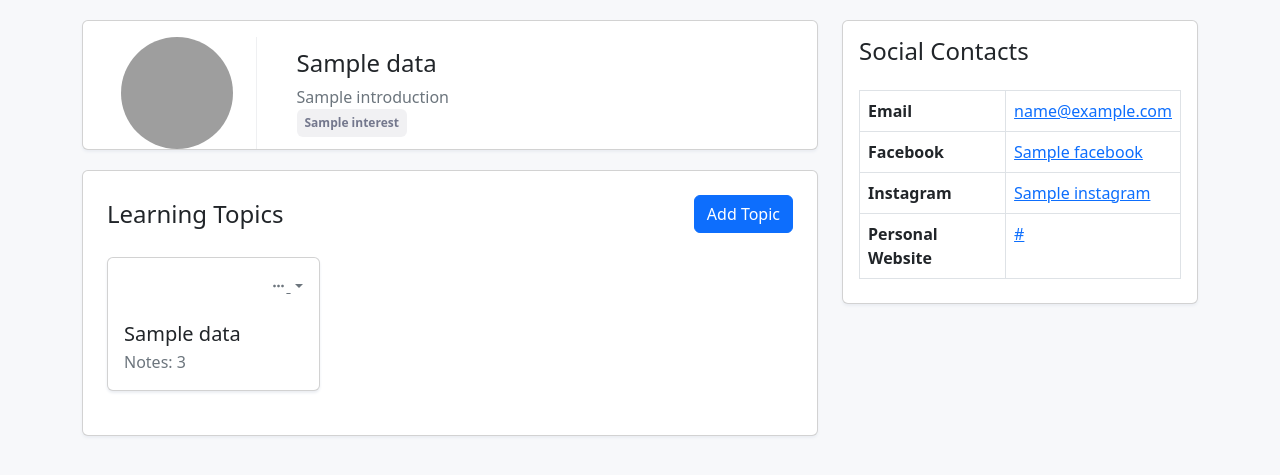
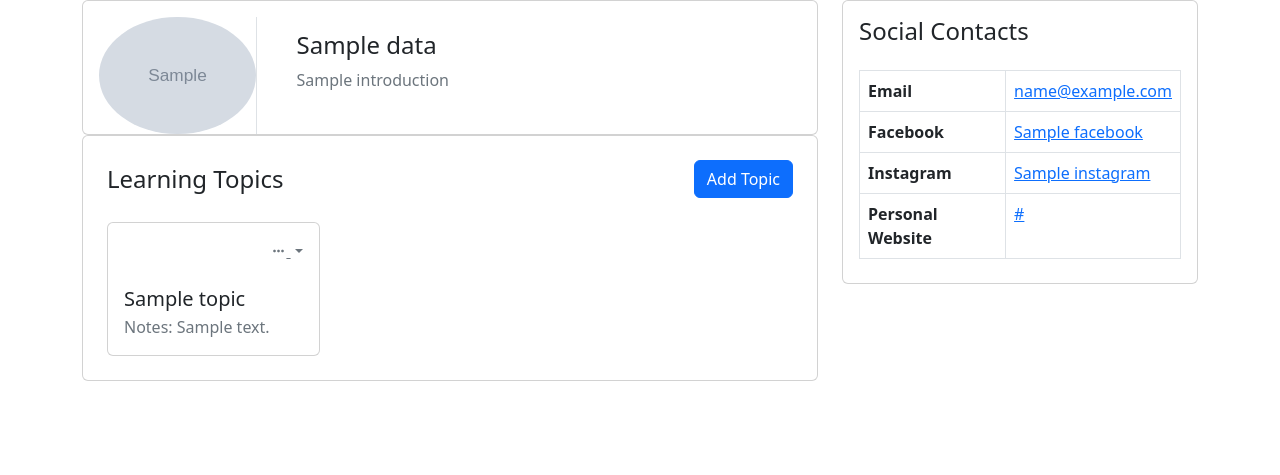
Before and after one commit to 41071119H-Irene/eduproject-2, a Flask app: template templates/profile.html in a window 1280 px wide. Shown: the top 475 px of the page. Run offline with Flask 3, Linux system fonts and the light colour scheme; the template is opened without the code that fills it: most values are stand-ins (such as "Sample title", 1, 10 or a date in 2020); grey boxes marked "Sample" are stand-in pictures; some libraries are stand-ins or nearby versions; grey boxes are pictures that could not be loaded.

Commit message:
still have questions

```diff
--- a/app.py
+++ b/app.py
@@ -46,7 +46,7 @@
             },
             'introduction': introduction,
             'photo_filename': photo_filename,  # 添加照片檔案名稱到資料中
-            'learning_topic_title': ''  # 如果需要，可以填入學習主題標題
+            'learning_topics': []  # 初始化學習主題列表
         }
     }
 
@@ -61,5 +61,33 @@
 def profile_json():
     return send_from_directory('.', 'profile.json', as_attachment=True)
 
+@app.route('/profile')
+def profile():
+    # 這裡使用已經創建的 profile_data 變數
+    with open('profile.json', 'r') as f:
+        profile_data = json.load(f)
+    return render_template('profile.html', data=profile_data['data'])
+
+@app.route('/add_topic', methods=['POST'])
+def add_topic():
+    topic_name = request.form.get('topicName')
+    topic_description = request.form.get('topicDescription')
+
+    # 讀取現有的 profile.json 檔案
+    with open('profile.json', 'r') as f:
+        profile_data = json.load(f)
+
+    # 將新的主題資料添加到 profile_data 中
+    profile_data['data'].setdefault('learning_topics', []).append({
+        'topic_name': topic_name,
+        'topic_description': topic_description
+    })
+
+    # 將更新後的 profile_data 寫入到 profile.json 檔案中
+    with open('profile.json', 'w') as f:
+        json.dump(profile_data, f)
+
+    return jsonify({'message': 'Topic added successfully'})
+
 if __name__ == '__main__':
     app.run(debug=True)
--- a/profile.json
+++ b/profile.json
@@ -1 +1 @@
-{"data": {"name": "test", "email": "tsest", "features": {"feature1": "test", "feature2": "test", "feature3": "test"}, "social_media": {"facebook": "ttttt", "instagram": "eeeeeeeeee", "personal_website": "ssssssssss"}, "introduction": null, "photo_filename": null, "learning_topic_title": ""}}
+{"data": {"name": "Irene", "email": "irene9227@gmail.com", "features": {"feature1": "Lnd", "feature2": "Design", "feature3": "Media"}, "social_media": {"facebook": "Irene Chang", "instagram": "irene.chang0207", "personal_website": "Ic.io"}, "introduction": null, "photo_filename": null, "learning_topics": [{"topic_name": null, "topic_description": null}, {"topic_name": null, "topic_description": null}]}}
--- a/templates/profile.html
+++ b/templates/profile.html
@@ -6,169 +6,7 @@
 <meta name="viewport" content="width=device-width, initial-scale=1">
 <link href="https://cdn.jsdelivr.net/npm/bootstrap@5.2.0/dist/css/bootstrap.min.css" rel="stylesheet">
 <style type="text/css">
-    body {
-        margin-top: 20px;
-        background: #f7f8fa;
-    }
-    .avatar-xxl {
-        height: 7rem;
-        width: 7rem;
-    }
-    .card {
-        margin-bottom: 20px;
-        -webkit-box-shadow: 0 2px 3px #eaedf2;
-        box-shadow: 0 2px 3px #eaedf2;
-        height: auto; /* 將高度設置為自動 */
-    }
-    .pb-0 {
-        padding-bottom: 0!important;
-    }
-    .font-size-16 {
-        font-size: 16px!important;
-    }
-    .avatar-title {
-        -webkit-box-align: center;
-        -ms-flex-align: center;
-        align-items: center;
-        background-color: #038edc;
-        color: #fff;
-        display: -webkit-box;
-        display: -ms-flexbox;
-        display: flex;
-        font-weight: 500;
-        height: 100%;
-        -webkit-box-pack: center;
-        -ms-flex-pack: center;
-        justify-content: center;
-        width: 100%;
-    }
-    .bg-soft-primary {
-        background-color: rgba(3,142,220,.15)!important;
-    }
-    .rounded-circle {
-        border-radius: 50%!important;
-    }
-    .nav-tabs-custom .nav-item .nav-link.active {
-        color: #038edc;
-    }
-    .nav-tabs-custom .nav-item .nav-link {
-        border: none;
-    }
-    .nav-tabs-custom .nav-item .nav-link.active {
-        color: #038edc;
-    }
-    .avatar-group {
-        display: -webkit-box;
-        display: -ms-flexbox;
-        display: flex;
-        -ms-flex-wrap: wrap;
-        flex-wrap: wrap;
-        padding-left: 12px;
-    }
-    .border-end {
-        border-right: 1px solid #eff0f2 !important;
-    }
-    .d-inline-block {
-        display: inline-block!important;
-    }
-    .badge-soft-danger {
-        color: #f34e4e;
-        background-color: rgba(243,78,78,.1);
-    }
-    .badge-soft-warning {
-        color: #f7cc53;
-        background-color: rgba(247,204,83,.1);
-    }
-    .badge-soft-success {
-        color: #51d28c;
-        background-color: rgba(81,210,140,.1);
-    }
-    .avatar-group .avatar-group-item {
-        margin-left: -14px;
-        border: 2px solid #fff;
-        border-radius: 50%;
-        -webkit-transition: all .2s;
-        transition: all .2s;
-    }
-    .avatar-sm {
-        height: 2rem;
-        width: 2rem;
-    }
-    .nav-tabs-custom .nav-item {
-        position: relative;
-        color: #343a40;
-    }
-    .nav-tabs-custom .nav-item .nav-link.active:after {
-        -webkit-transform: scale(1);
-        transform: scale(1);
-    }
-    .nav-tabs-custom .nav-item .nav-link::after {
-        content: "";
-        background: #038edc;
-        height: 2px;
-        position: absolute;
-        width: 100%;
-        left: 0;
-        bottom: -2px;
-        -webkit-transition: all 250ms ease 0s;
-        transition: all 250ms ease 0s;
-        -webkit-transform: scale(0);
-        transform: scale(0);
-    }
-    .badge-soft-secondary {
-        color: #74788d;
-        background-color: rgba(116,120,141,.1);
-    }
-    .badge-soft-secondary {
-        color: #74788d;
-    }
-    .work-activity {
-        position: relative;
-        color: #74788d;
-        padding-left: 5.5rem
-    }
-    .work-activity::before {
-        content: "";
-        position: absolute;
-        height: 100%;
-        top: 0;
-        left: 66px;
-        border-left: 1px solid rgba(3,142,220,.25)
-    }
-    .work-activity .work-item {
-        position: relative;
-        border-bottom: 2px dashed #eff0f2;
-        margin-bottom: 14px
-    }
-    .work-activity .work-item:last-of-type {
-        padding-bottom: 0;
-        margin-bottom: 0;
-        border: none
-    }
-    .work-activity .work-item::after,.work-activity .work-item::before {
-        position: absolute;
-        display: block
-    }
-    .work-activity .work-item::before {
-        content: attr(data-date);
-        left: -157px;
-        top: -3px;
-        text-align: right;
-        font-weight: 500;
-        color: #74788d;
-        font-size: 12px;
-        min-width: 120px
-    }
-    .work-activity .work-item::after {
-        content: "";
-        width: 10px;
-        height: 10px;
-        border-radius: 50%;
-        left: -26px;
-        top: 3px;
-        background-color: #fff;
-        border: 2px solid #038edc
-    }
+    /* Your custom styles here */
 </style>
 </head>
 <body>
@@ -181,7 +19,7 @@
                     <div class="row align-items-center">
                         <div class="col-md-3">
                             <div class="text-center border-end">
-                                <img src="https://raw.githubusercontent.com/Huwalli/test2/main/profile_pic.png" class="img-fluid avatar-xxl rounded-circle" alt>
+                                <img src="{{ data.photo_filename }}" class="img-fluid avatar-xxl rounded-circle" alt="Profile Picture">
                             </div>
                         </div>
                         <div class="col-md-9">
@@ -195,7 +33,7 @@
                                 <div class="col-md-12"></div>
                                 <!-- 用戶興趣標籤 -->
                                 <div class="d-flex gap-2 flex-wrap">
-                                    {% for interest in data.features %}
+                                    {% for interest in data.features.values() %}
                                     <span class="badge badge-soft-secondary p-2">{{ interest }}</span>
                                     {% endfor %}
                                 </div>
@@ -212,6 +50,7 @@
                         </h4>
                         <div class="row">
                             <!-- Learning topics cards -->
+                            {% for topic in data.learning_topics %}
                             <div class="col-xl-4 col-md-6">
                                 <div class="card">
                                     <div class="card-body">
@@ -227,13 +66,13 @@
                                             </div>
                                         </div>
                                         <div>
-                                            <h5 class="mb-1 font-size-17">{{ data.learning_topic_title }}</h5>
-                                            <p class="text-muted font-size-13 mb-0">Notes: 3</p>
+                                            <h5 class="mb-1 font-size-17">{{ topic.title }}</h5>
+                                            <p class="text-muted font-size-13 mb-0">Notes: {{ topic.notes }}</p>
                                         </div>
                                     </div>
                                 </div>
                             </div>
-
+                            {% endfor %}
                         </div>
                     </div>
                 </div>
@@ -287,27 +126,57 @@
             </div>
             <div class="modal-body">
                 <!-- Form to add topic -->
-                <form>
+                <form id="addTopicForm">
                     <div class="mb-3">
                         <label for="topicName" class="form-label">Topic Name</label>
                         <input type="text" class="form-control" id="topicName" required>
-                    </div>
-                    <div class="mb-3">
-                        <label for="topicDescription" class="form-label">Topic Description</label>
-                        <textarea class="form-control" id="topicDescription" rows="3"></textarea>
                     </div>
                 </form>
             </div>
             <div class="modal-footer">
                 <button type="button" class="btn btn-secondary" data-bs-dismiss="modal">Close</button>
-                <button type="button" class="btn btn-primary">Save changes</button>
+                <button type="button" class="btn btn-primary" id="addTopicBtn">Add!</button>
             </div>
         </div>
     </div>
 </div>
 
-<script data-cfasync="false" src="/cdn-cgi/scripts/5c5dd728/cloudflare-static/email-decode.min.js"></script>
+<!-- Your JavaScript imports and custom scripts here -->
 <script src="https://code.jquery.com/jquery-1.10.2.min.js"></script>
 <script src="https://cdn.jsdelivr.net/npm/bootstrap@5.2.0/dist/js/bootstrap.bundle.min.js"></script>
+<script>
+    $(document).ready(function() {
+        // Add event listener to handle click on Add Topic button
+        $('#addTopicBtn').click(function() {
+            // Get the topic name from the input field
+            var topicName = $('#topicName').val();
+            // Perform any validation if needed
+            // Create a new topic object
+            var newTopic = {
+                title: topicName,
+                notes: 0  // You can initialize this as needed
+            };
+            // Send an AJAX request to your server to add the topic to the profile data
+            $.ajax({
+                url: '/add_topic',  // Update the URL based on your route
+                type: 'POST',
+                contentType: 'application/json',
+                data: JSON.stringify(newTopic),
+                success: function(response) {
+                    // Handle success response if needed
+                    console.log('Topic added successfully');
+                    // Close the modal
+                    $('#addTopicModal').modal('hide');
+                    // Reload the page to display the updated data
+                    location.reload();
+                },
+                error: function(xhr, status, error) {
+                    // Handle error response if needed
+                    console.error('Error adding topic:', error);
+                }
+            });
+        });
+    });
+</script>
 </body>
 </html>
```
